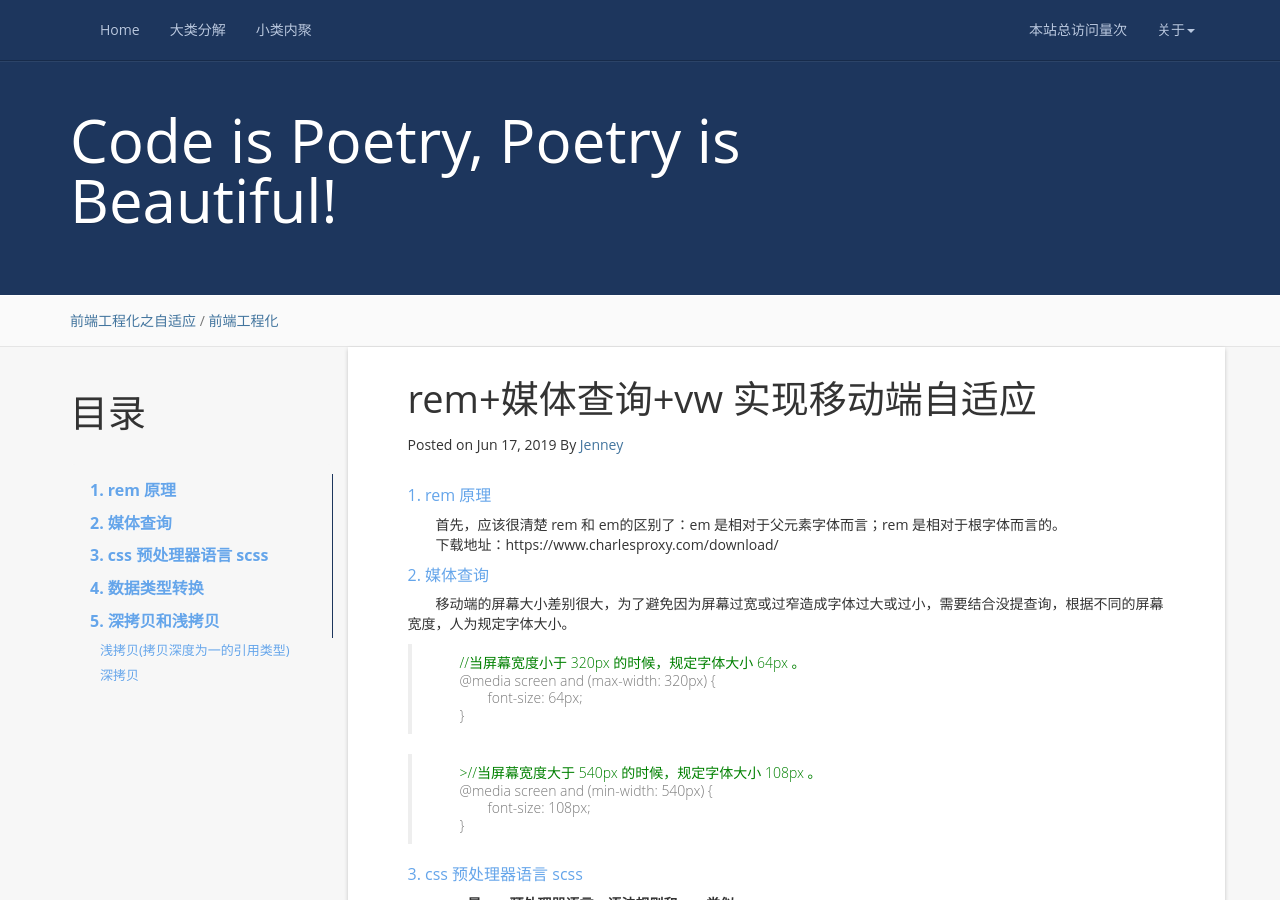
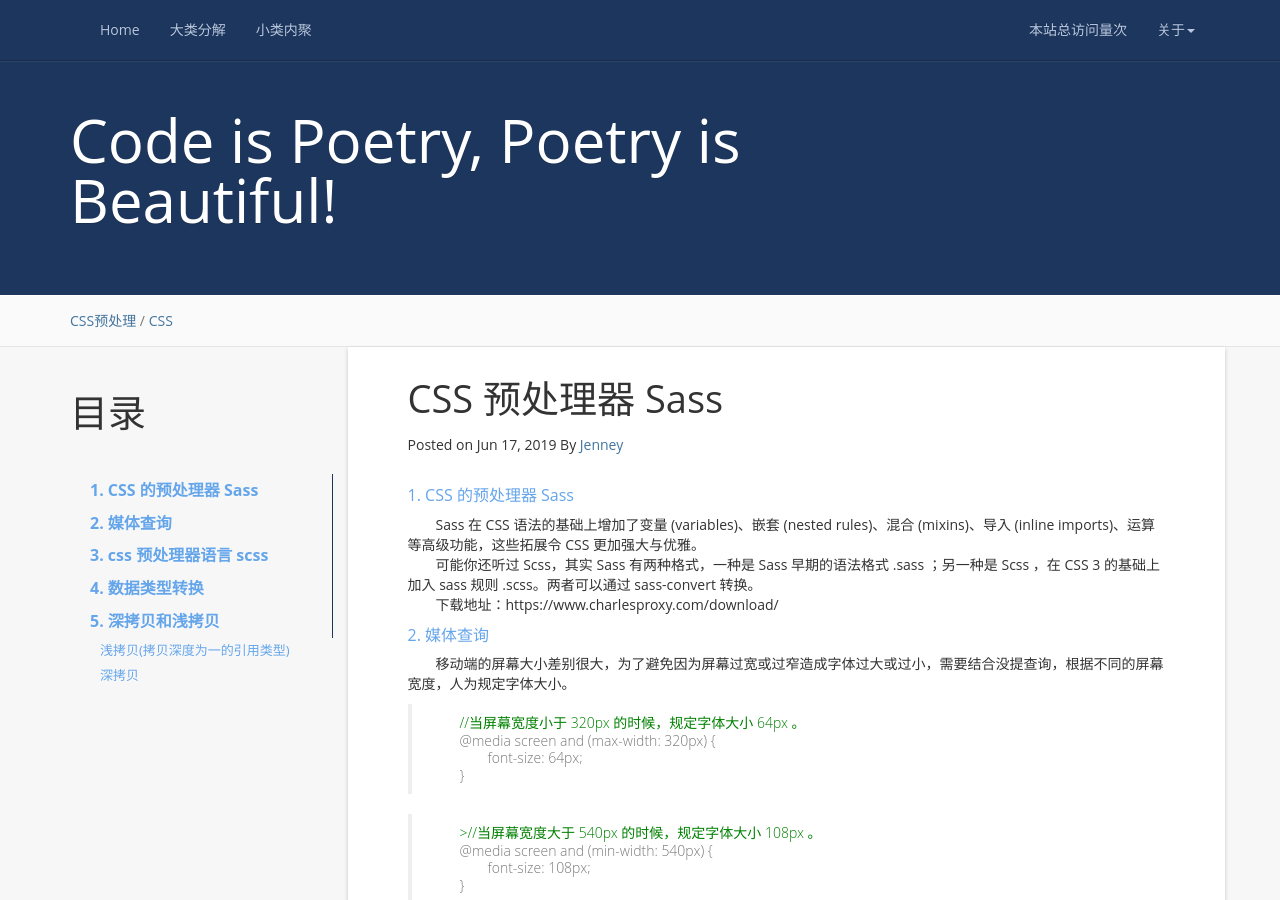
Before and after one commit to JenneyXu/JenneyXu.github.io, a Jekyll site: the page built from _posts/2021-06-18-CSS预处理器 Sass、Scss.md, in a window 1280 px wide and 900 px high. Built offline with Jekyll 4.4.1, drawn with Linux system fonts in a browser that asks for light colours; nearby versions of some CDN libraries; a script that is not in the unit is left out; comment, search, counter and statistics services are not loaded.

```diff
--- a/_posts/2021-06-18-CSS预处理器 Sass、Scss.md
+++ b/_posts/2021-06-18-CSS预处理器 Sass、Scss.md
@@ -1,18 +1,19 @@
 ---
 layout: post
-title:  rem+媒体查询+vw 实现移动端自适应
+title:  CSS 预处理器 Sass
 date:   2019-06-18 00:00:00 +0800
-categories: 前端工程化之自适应
-tag: 前端工程化
+categories: CSS 预处理
+tag: CSS
 ---
 
 * content
 {:toc}
 
 
-#### <font color="#65A5EA" size="3">1. rem 原理</font>			{#say-goodbyte}
+#### <font color="#65A5EA" size="3">1. CSS 的预处理器 Sass</font>			{#say-goodbyte}
 
-&emsp;&emsp;首先，应该很清楚 rem 和 em的区别了：em 是相对于父元素字体而言；rem 是相对于根字体而言的。
+&emsp;&emsp;Sass 在 CSS 语法的基础上增加了变量 (variables)、嵌套 (nested rules)、混合 (mixins)、导入 (inline imports)、运算等高级功能，这些拓展令 CSS 更加强大与优雅。
+&emsp;&emsp;可能你还听过 Scss，其实 Sass 有两种格式，一种是 Sass 早期的语法格式 .sass ；另一种是 Scss ，在 CSS 3 的基础上加入 sass 规则 .scss。两者可以通过 sass-convert 转换。
 &emsp;&emsp;下载地址：https://www.charlesproxy.com/download/
 
 #### <font color="#65A5EA" size="3">2. 媒体查询</font>			{#say-goodbyte}
```
Also changed, not shown: _posts/2020-06-18-rem+媒体查询+vw 实现移动端自适应.md (+3 -2 lines).
